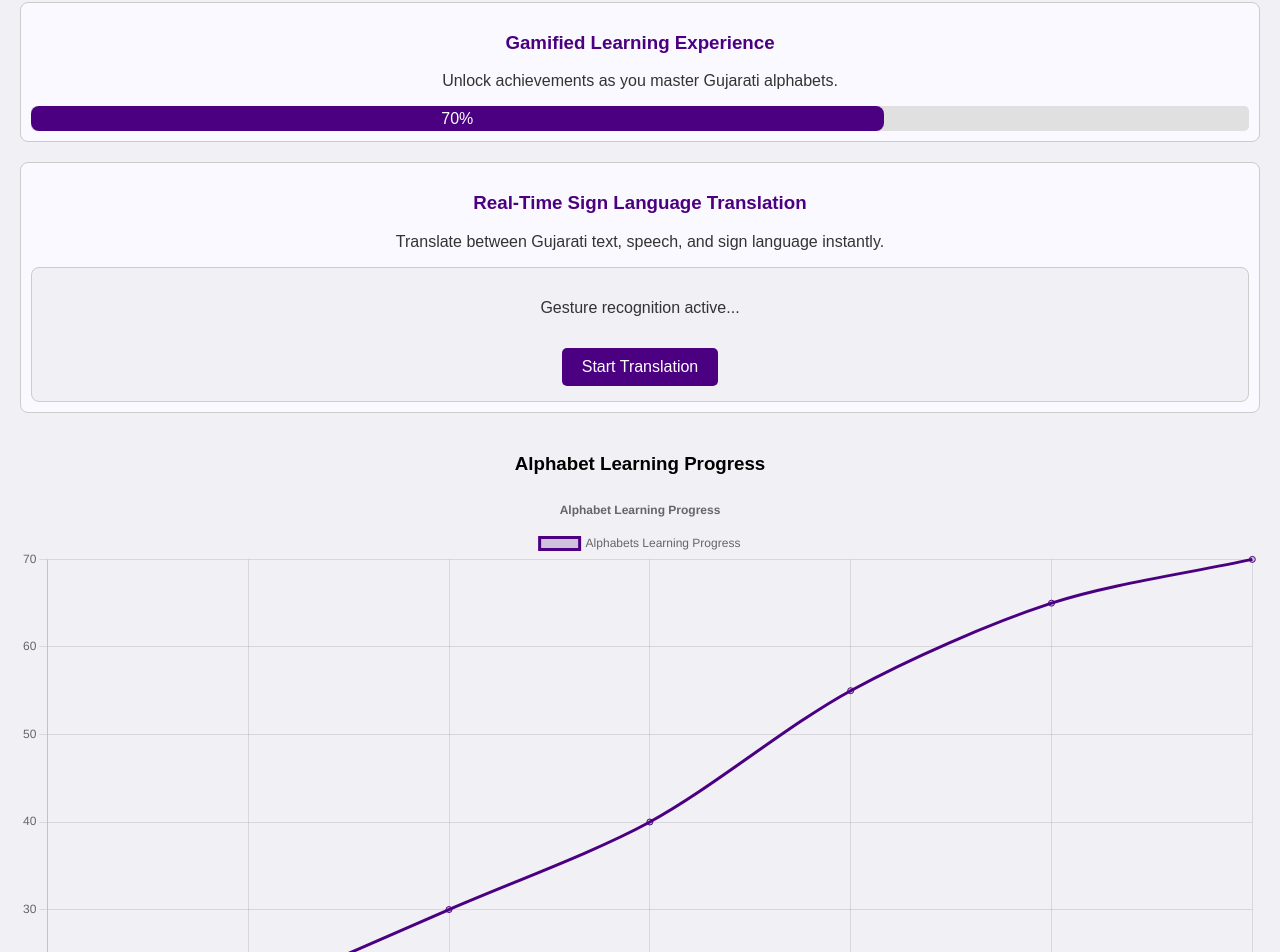
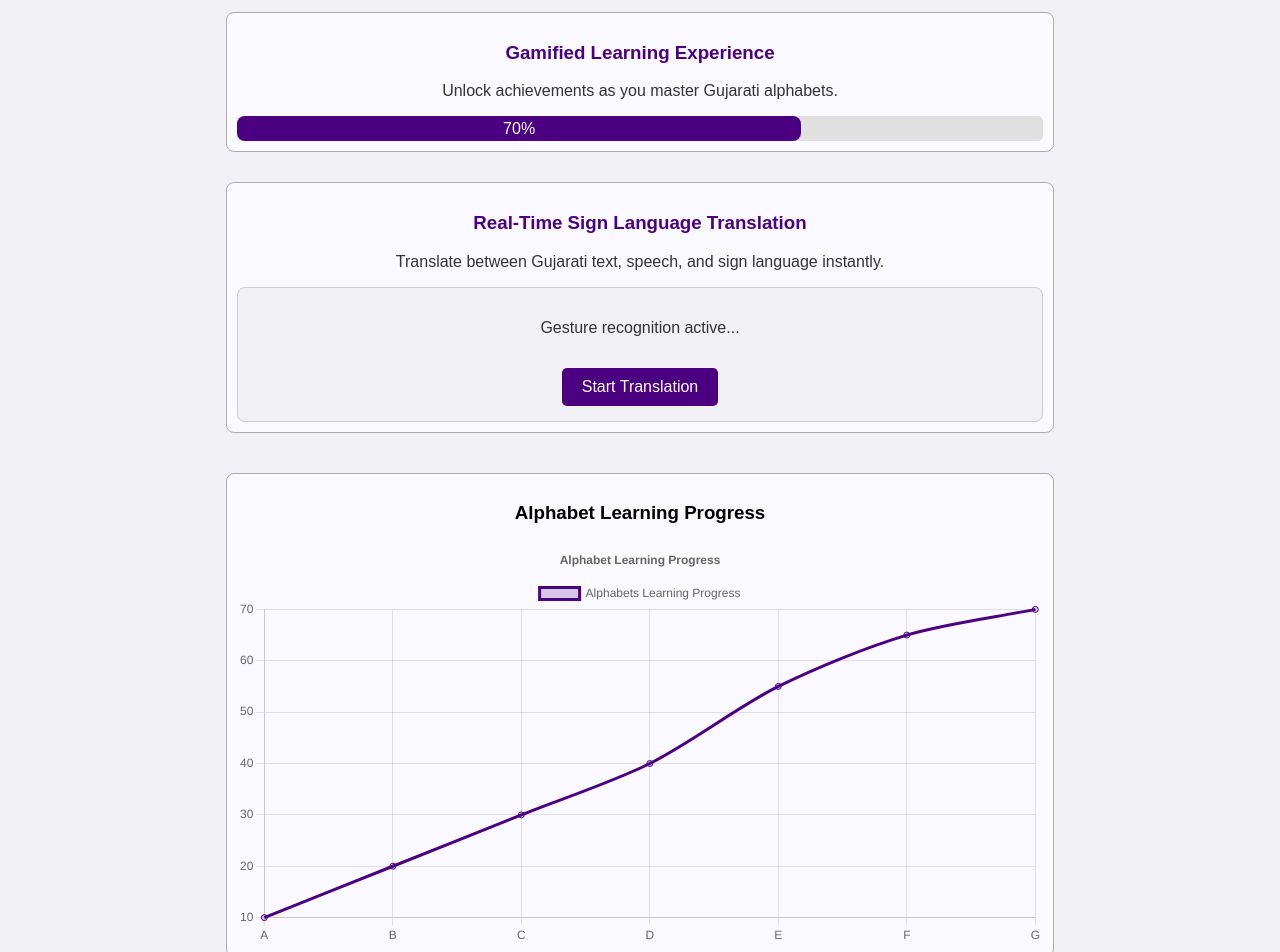
Before and after one commit to dhawalcoder42/SIH-project, a React (Create React App) app: page /alphabets in a window 1280 px wide. Shown: the part 214-1166 px from the top of the page. Built offline with nearby package versions, Linux system fonts and the light colour scheme.

Commit message:
changed alphabet css

```diff
--- a/src/styles/Alphabets.css
+++ b/src/styles/Alphabets.css
@@ -1,6 +1,7 @@
 .alphabets {
   padding: 20px;
   text-align: center;
+  /* background-color: #c6d0ec; */
 }
 
 .alphabets h2 {
@@ -12,15 +13,25 @@
 }
 
 .gamified-learning, .sign-language-translation, .writing-practice, .communication-section {
-  margin: 20px 0;
+  margin: 30px auto;
+  width: 65%;
   padding: 10px;
-  border: 1px solid #ccc;
+  border: 1px solid #acacac;
   border-radius: 8px;
   background-color: #f9f9ff;
 }
 
 .gamified-learning h3, .sign-language-translation h3, .writing-practice h3, .communication-section h3 {
   color: #4b0082;
+}
+
+.progress-graph{
+  margin: auto;
+  width: 65%;
+  padding: 10px;
+  border: 1px solid #acacac;
+  border-radius: 8px;
+  background-color: #f9f9ff;
 }
 
 .progress-bar {
--- a/src/styles/Footer.css
+++ b/src/styles/Footer.css
@@ -2,6 +2,7 @@
     display:flex;
     flex-direction:column;
     min-height: 15vh;
+    /* background-color: #dce1ed; */
 }
 
 .footer {
```
